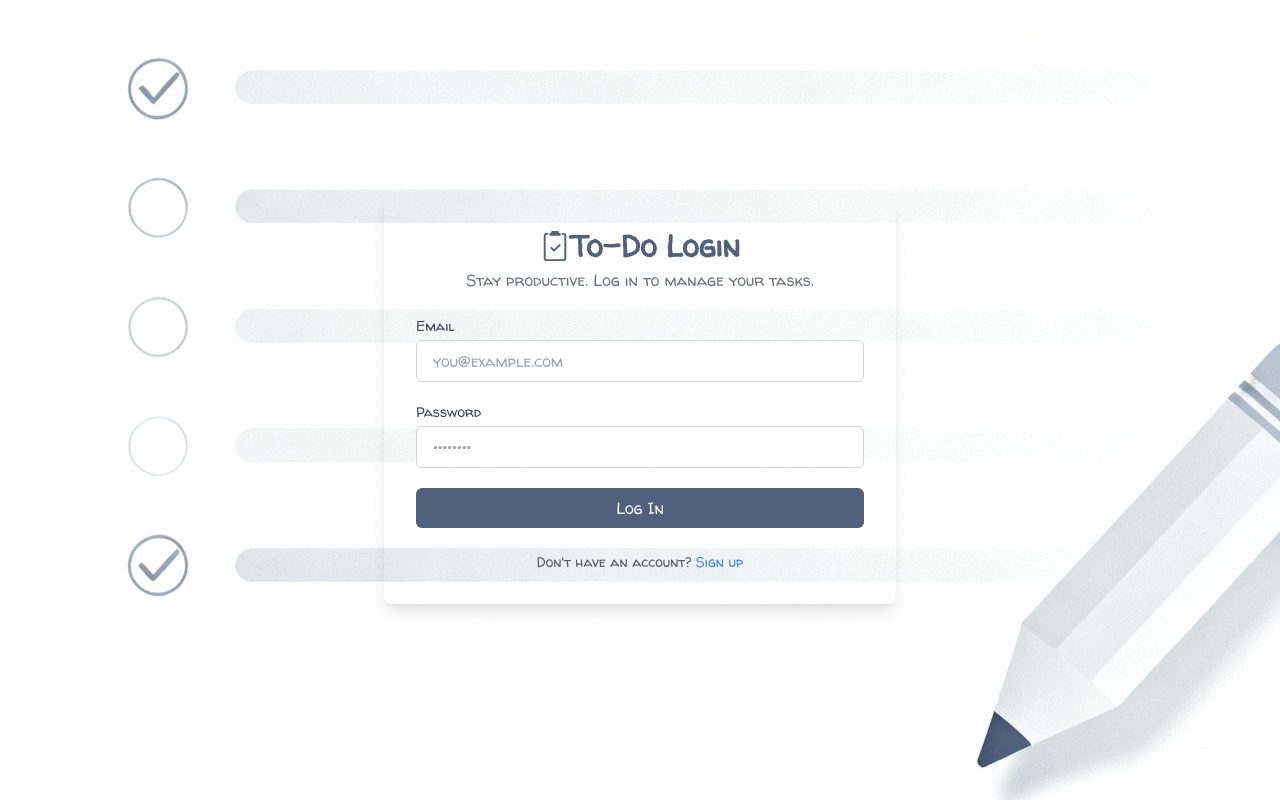
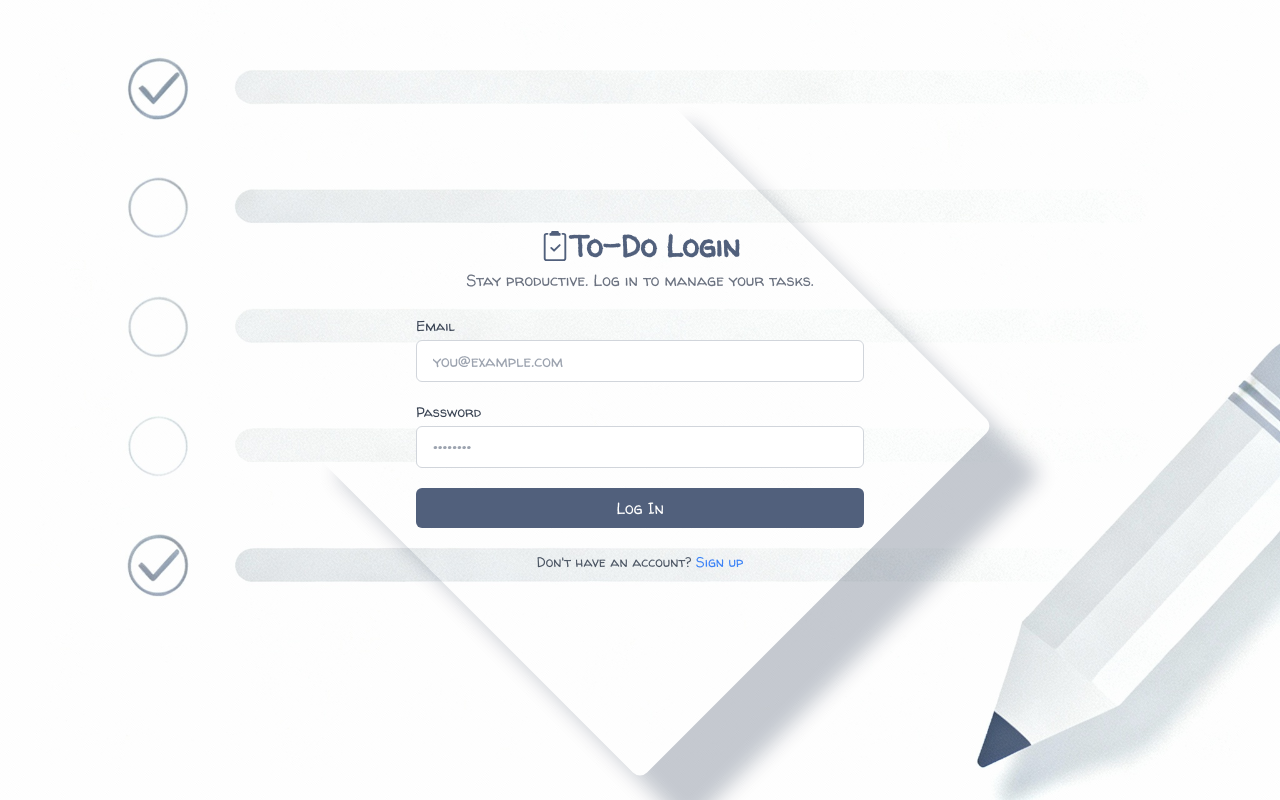
Before and after one commit to kaushal-33/TODO-_React, a React (Vite) app: page / in a window 1280 px wide. Built offline with nearby package versions, Linux system fonts and the light colour scheme; no server answers.

Commit message:
made some changes in  UI

```diff
--- a/src/components/TodoForm.jsx
+++ b/src/components/TodoForm.jsx
@@ -75,7 +75,7 @@ const TodoForm = () => {
                 <div className="w-3/12">
                     <button
                         type="submit"
-                        className="w-full submit-btn text-gray-300 py-2 text-2xl bg-green-950 hover:bg-transparent transition duration-200"
+                        className="w-full submit-btn text-gray-300 py-1 mt-3 text-2xl bg-green-950 hover:bg-transparent transition duration-200"
                     >
                         {id ? "Update Task" : "Add Task"}
                     </button>
--- a/src/components/TodoTable.jsx
+++ b/src/components/TodoTable.jsx
@@ -23,7 +23,7 @@ const TodoTable = () => {
     return (
         <div className="w-full max-w-64xl mx-auto mt-6 sm:mt-8 md:mt-10 overflow-x-auto overflow-y-auto h-[calc(100vh-275px)]">
             <table className="min-w-full table-auto">
-                <thead className="text-green-950 shadow-lg">
+                <thead className="text-green-950 shadow-lg sticky top-0 z-10">
                     <tr className="">
                         <th className="p-2 sm:p-4 text-left text-xs sm:text-sm md:text-2xl"><span className="stroke">Task</span></th>
                         <th className="p-2 sm:p-4 text-center text-xs sm:text-sm md:text-2xl"><span className="stroke">priority</span></th>
@@ -43,10 +43,10 @@ const TodoTable = () => {
                             <td className="p-2 sm:p-3 text-center">
                                 <span
                                     className={`font-bold capitalize ${todo.priority === 'high'
-                                        ? 'text-red-950'
+                                        ? 'text-red-700'
                                         : todo.priority === 'medium'
-                                            ? ' text-yellow-900'
-                                            : ' text-green-950'
+                                            ? ' text-yellow-600'
+                                            : ' text-green-600'
                                         }`}
                                 >
                                     {todo.priority}
--- a/src/features/authSlice.js
+++ b/src/features/authSlice.js
@@ -1,5 +1,5 @@
 import { createAsyncThunk, createSlice } from "@reduxjs/toolkit";
-import { signInWithEmailAndPassword } from "firebase/auth";
+import { signInWithEmailAndPassword, signOut } from "firebase/auth";
 import { auth } from "../config/firebase";
 
 export const signIn = createAsyncThunk("auth/signIn", async (input) => {
@@ -24,6 +24,14 @@ export const authSlice = createSlice({
     reducers: {
         setUser: (state, action) => {
             state.user = action.payload
+        },
+        logOut: (state) => {
+            try {
+                signOut(auth);
+                state.user = null;
+            } catch (error) {
+                console.log(error)
+            }
         }
     },
     extraReducers: (builder) => {
@@ -32,5 +40,5 @@ export const authSlice = createSlice({
         })
     }
 })
-export const { setUser } = authSlice.actions;
+export const { setUser, logOut } = authSlice.actions;
 export default authSlice.reducer;
--- a/src/index.css
+++ b/src/index.css
@@ -62,3 +62,15 @@
 ::-webkit-scrollbar-thumb:hover {
     background: green;
 }
+
+.bg-form::after {
+    content: '';
+    position: absolute;
+    width: 500px;
+    height: 500px;
+    rotate: 45deg;
+    box-shadow: 68px 0px 20px #0615333a;
+    top: -20px;
+    border-radius: 10px;
+    left: 6px;
+}
--- a/src/pages/Login.jsx
+++ b/src/pages/Login.jsx
@@ -2,6 +2,7 @@ import { useState } from "react";
 import { BsClipboard2Check } from "react-icons/bs";
 import { useDispatch } from "react-redux";
 import { signIn } from "../features/authSlice";
+import { TiPin } from "react-icons/ti";
 
 const Login = () => {
 
@@ -19,16 +20,15 @@ const Login = () => {
 
     return (
         <div className="bg-login">
-            <div className="w-full max-w-lg relative z-10  rounded-lg shadow-lg p-8">
-
+            <div className="w-full max-w-lg bg-form relative p-8">
                 {/* App Branding */}
-                <div className="text-center mb-6">
+                <div className="text-center mb-6 relative z-10">
                     <h1 className="text-3xl font-bold flex items-center justify-center text-primary"><BsClipboard2Check />  <span>To-Do Login</span></h1>
                     <p className="text-gray-500 mt-1">Stay productive. Log in to manage your tasks.</p>
                 </div>
 
                 {/* Login Form */}
-                <form className="space-y-5" onSubmit={handleSubmit}>
+                <form className="space-y-5 relative z-10" onSubmit={handleSubmit}>
                     <div>
                         <label htmlFor="email" className="block text-sm font-medium text-gray-700 mb-1">Email</label>
                         <input
--- a/src/pages/Todo.jsx
+++ b/src/pages/Todo.jsx
@@ -1,10 +1,12 @@
-import { useSelector } from 'react-redux'
+import { useDispatch, useSelector } from 'react-redux'
 import TodoForm from '../components/TodoForm'
 import TodoTable from '../components/TodoTable'
+import { logOut } from '../features/authSlice'
 
 const Todo = () => {
     const { user } = useSelector(state => state.authUser)
-    console.log(user)
+    // console.log(user)
+    const dispatch = useDispatch();
     return (
         <main>
             <section className='relative h-screen'>
@@ -12,9 +14,12 @@ const Todo = () => {
                 <div className="h-full w-10/12 mx-auto">
                     <TodoForm />
                     <TodoTable />
-                    <div className='mt-3 flex justify-between px-3'>
-                        <h2 className='text-gray-300 font-mono'> {user.email} </h2>
-                        <button className='stroke px-3 pt-1 text-xl font-bold text-green-950'>
+                    <div className='flex justify-between px-3'>
+                        <h2 className='text-gray-300'> {user.email} </h2>
+                        {user.displayName && <div className='text-gray-300'>
+                            {user.displayName}'s TODO
+                        </div >}
+                        <button className='stroke ps-3 pt-1 text-xl font-bold text-green-950' onClick={() => dispatch(logOut())}>
                             Exit
                         </button>
                     </div>
```
